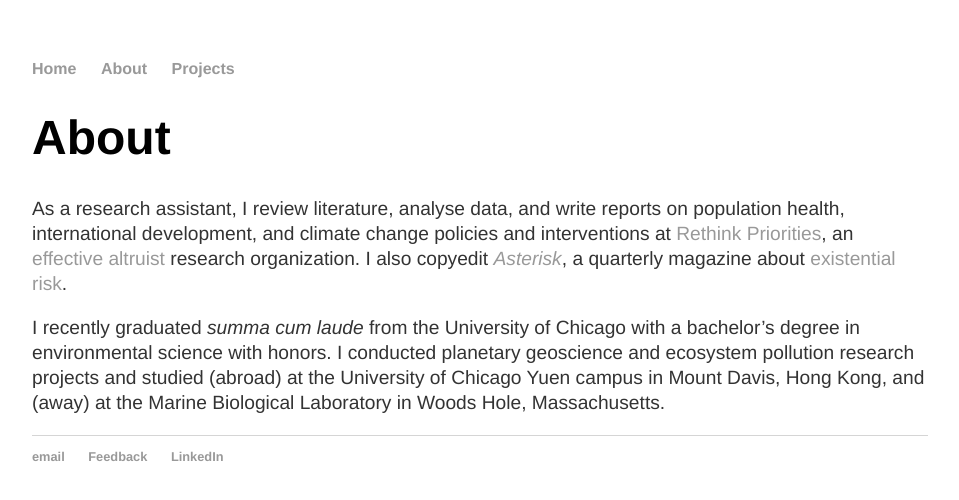
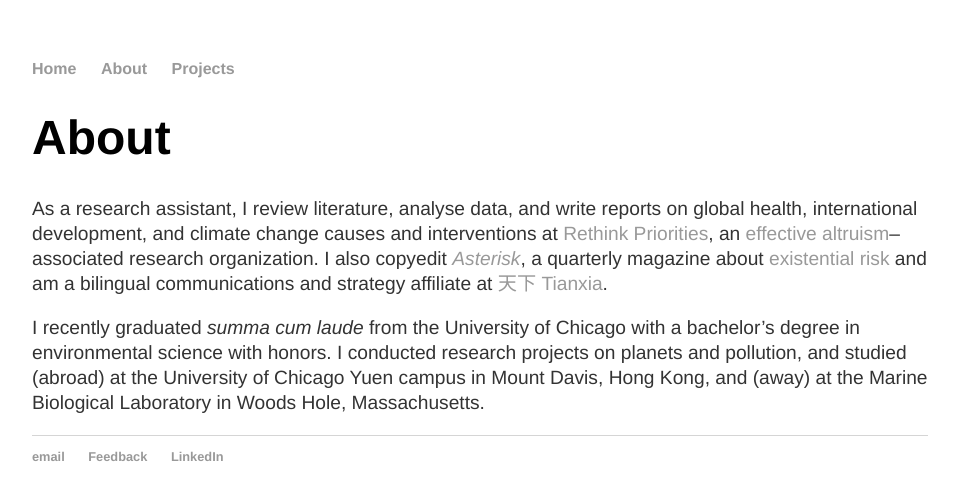
Before and after one commit to y-james-hu/y-james-hu.github.io, a Jekyll site: the page built from about/index.html, in a window 1280 px wide. Shown: the top 500 px of the page, without its empty margins (160-1119 px from the left). Built offline with Jekyll 4.4.1, drawn with Linux system fonts in a browser that asks for light colours.

Commit message:
Update index.html

```diff
--- a/about/index.html
+++ b/about/index.html
@@ -3,6 +3,6 @@ layout: default
 title: About
 ---
   <h1>{{ page.title }}</h1>
-    <p>As a research assistant, I review literature, analyse data, and write reports on population health, international development, and climate change policies and interventions at <a href = "https://rethinkpriorities.org/">Rethink Priorities</a>, an <a href = "https://effectivealtruism.org">effective altruist</a> research organization. I also copyedit <a href = "http://asteriskmag.com/"><em>Asterisk</em></a>, a quarterly magazine about <a href = "https://theprecipice.com/">existential risk</a>.</p>
-    <p>I recently graduated <em>summa cum laude</em> from the University of Chicago with a bachelor’s degree in environmental science with honors. I conducted planetary geoscience and ecosystem pollution research projects and studied (abroad) at the University of Chicago Yuen campus in Mount Davis, Hong Kong, and (away) at the Marine Biological Laboratory in Woods Hole, Massachusetts.</p>
+    <p>As a research assistant, I review literature, analyse data, and write reports on global health, international development, and climate change causes and interventions at <a href = "https://rethinkpriorities.org/">Rethink Priorities</a>, an <a href = "https://effectivealtruism.org">effective altruism</a>–associated research organization. I also copyedit <a href = "http://asteriskmag.com/"><em>Asterisk</em></a>, a quarterly magazine about <a href = "https://theprecipice.com/">existential risk</a> and am a bilingual communications and strategy affiliate at <a href = "https://tian-xia.com/">天下 Tianxia</a>.</p>
+    <p>I recently graduated <em>summa cum laude</em> from the University of Chicago with a bachelor’s degree in environmental science with honors. I conducted research projects on planets and pollution, and studied (abroad) at the University of Chicago Yuen campus in Mount Davis, Hong Kong, and (away) at the Marine Biological Laboratory in Woods Hole, Massachusetts.</p>
     <p></p>
```
